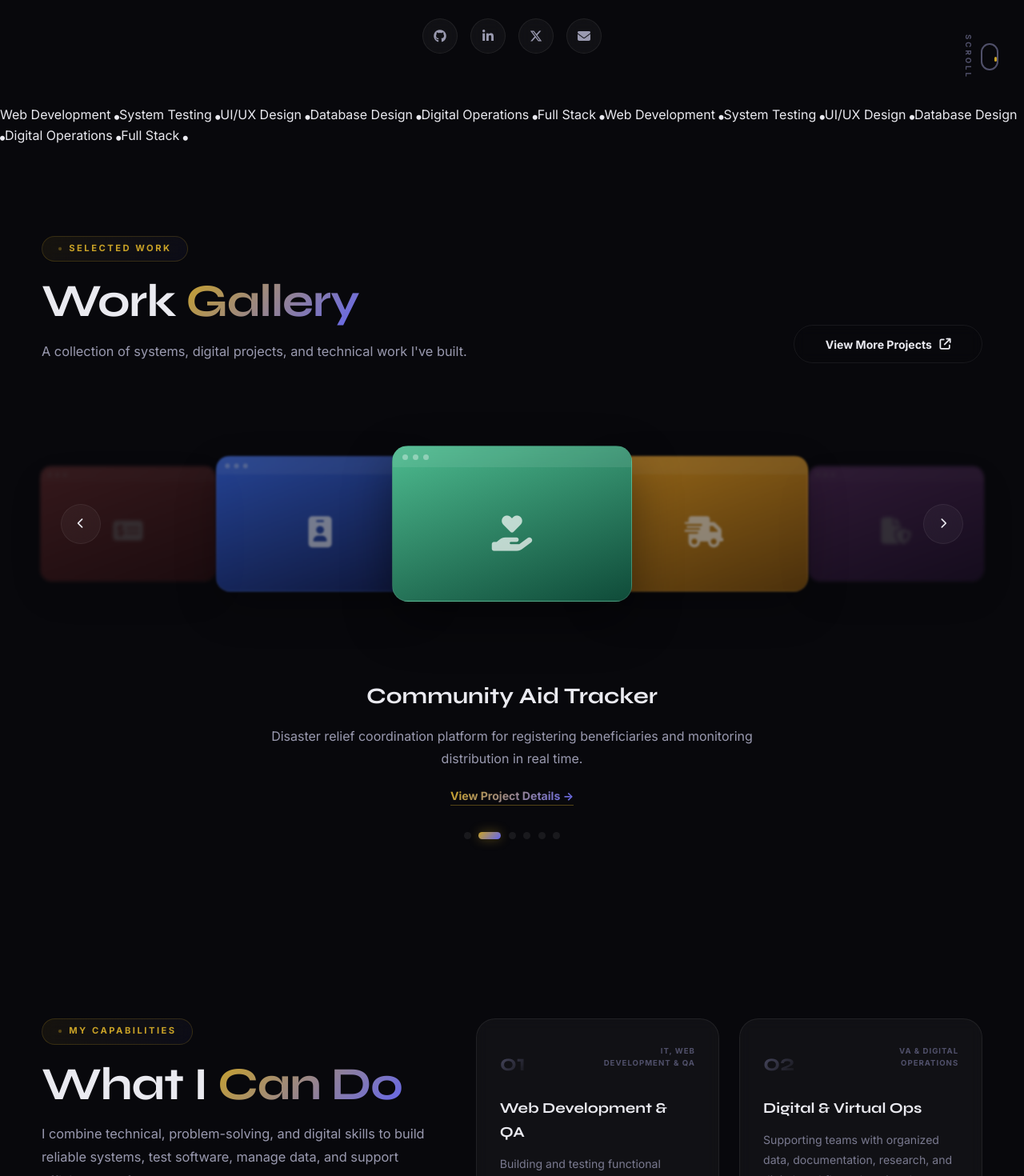
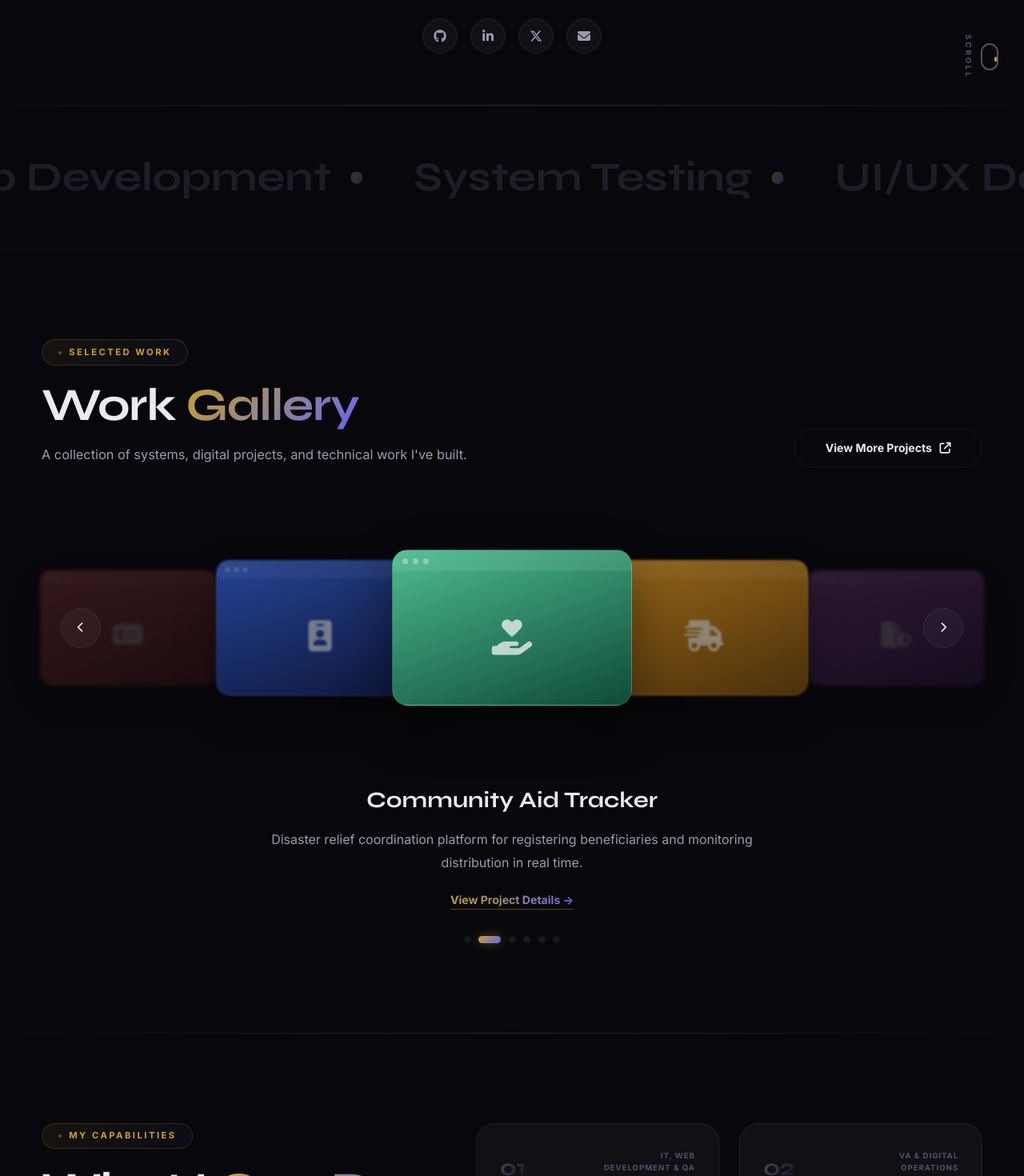
Before and after one commit to KevinQiendraSyahputra/portofolio-kevin-dev, a React (Vite) app: page / in a window 1280 px wide. Shown: the part 1120-2590 px from the top of the page at 80% size. Built offline with nearby package versions, Linux system fonts and the light colour scheme.

Commit message:
updae an

```diff
--- a/src/components/ArchiveModal.jsx
+++ b/src/components/ArchiveModal.jsx
@@ -96,20 +96,22 @@ function ArchiveModal({ isOpen, onClose, onToggleTheme, isLight }) {
           <button className="archive-back" onClick={onClose}>
             <i className="fa-solid fa-arrow-left"></i> Back
           </button>
+
           <div className="archive-tabs">
             <button
               className={activeTab === 'technical' ? 'active' : ''}
               onClick={() => setActiveTab('technical')}
             >
-              Technical
+              <span>Technical</span>
             </button>
             <button
               className={activeTab === 'digital' ? 'active' : ''}
               onClick={() => setActiveTab('digital')}
             >
-              Digital
+              <span>Digital</span>
             </button>
           </div>
+
           <button className="icon-toggle" onClick={onToggleTheme} aria-label="Toggle theme">
             <i className={`fa-solid ${isLight ? 'fa-moon' : 'fa-sun'}`}></i>
           </button>
@@ -118,8 +120,11 @@ function ArchiveModal({ isOpen, onClose, onToggleTheme, isLight }) {
 
       <div className="archive-body">
         <div className="container">
+          {/* Keyed Animated Wrapper for Smooth Transition */}
+          <div key={activeTab} className="archive-tab-content-animated">
             {activeTab === 'technical' && (
               <div className="archive-tab-panel active">
+                <div className="archive-header-anim">
                   <span className="section-tag">Archive</span>
                   <h2 className="section-title">
                     Technical <span className="accent">Projects</span>
@@ -127,9 +132,15 @@ function ArchiveModal({ isOpen, onClose, onToggleTheme, isLight }) {
                   <p className="section-sub" style={{ marginBottom: '2.4rem' }}>
                     A complete collection of technical work, systems, and digital projects.
                   </p>
+                </div>
+
                 <div className="tech-list">
                   {techProjects.map((p, i) => (
-                  <div key={i} className="tech-row">
+                    <div
+                      key={i}
+                      className="tech-row archive-item-stagger"
+                      style={{ '--stagger-idx': i }}
+                    >
                       <span className="idx">{String(i + 1).padStart(2, '0')}</span>
                       <div>
                         <h4>{p.title}</h4>
@@ -154,6 +165,7 @@ function ArchiveModal({ isOpen, onClose, onToggleTheme, isLight }) {
 
             {activeTab === 'digital' && (
               <div className="archive-tab-panel active">
+                <div className="archive-header-anim">
                   <span className="section-tag">Digital Projects</span>
                   <h2 className="section-title">
                     Beyond <span className="accent">Code</span>
@@ -161,11 +173,17 @@ function ArchiveModal({ isOpen, onClose, onToggleTheme, isLight }) {
                   <p className="section-sub" style={{ marginBottom: '2.4rem' }}>
                     Creative, visual, and content projects developed alongside my technical work.
                   </p>
+                </div>
+
                 <div className="digital-grid">
                   {digitalProjects.map((p, i) => {
                     const hue = 20 + i * 45;
                     return (
-                    <div key={i} className="digital-card">
+                      <div
+                        key={i}
+                        className="digital-card archive-item-stagger"
+                        style={{ '--stagger-idx': i }}
+                      >
                         <div className="mock-grid">
                           {Array.from({ length: 15 }).map((_, s) => (
                             <div
@@ -187,6 +205,7 @@ function ArchiveModal({ isOpen, onClose, onToggleTheme, isLight }) {
                 </div>
               </div>
             )}
+          </div>
 
           <div className="archive-cta">
             <h3>
--- a/src/styles/global.css
+++ b/src/styles/global.css
@@ -987,6 +987,56 @@ section {
 }
 
 /* ===================================================================
+   SECTION DIVIDER & MARQUEE
+=================================================================== */
+.section-divider {
+  width: 100%;
+  height: 1px;
+  background: linear-gradient(90deg, transparent, var(--border), rgba(var(--accent-rgb), 0.2), var(--border), transparent);
+  margin: 0;
+}
+
+.marquee-section {
+  padding: 3rem 0;
+  overflow: hidden;
+  border-top: 1px solid var(--border-soft);
+  border-bottom: 1px solid var(--border-soft);
+  position: relative;
+  z-index: 1;
+}
+
+.marquee-track {
+  display: flex;
+  white-space: nowrap;
+  animation: marqueeScroll 30s linear infinite;
+}
+
+.marquee-track span {
+  font-family: 'Syne', sans-serif;
+  font-size: clamp(2rem, 4vw, 3.4rem);
+  font-weight: 700;
+  color: var(--text-faint);
+  padding: 0 2rem;
+  display: inline-flex;
+  align-items: center;
+  gap: 1.5rem;
+  opacity: 0.3;
+}
+
+.marquee-track span i {
+  font-size: 0.8em;
+  background: linear-gradient(135deg, var(--accent), var(--accent2));
+  -webkit-background-clip: text;
+  -webkit-text-fill-color: transparent;
+  background-clip: text;
+}
+
+@keyframes marqueeScroll {
+  from { transform: translateX(0); }
+  to { transform: translateX(-50%); }
+}
+
+/* ===================================================================
    WORK GALLERY (3D COVERFLOW)
 =================================================================== */
 .work-head {
@@ -1973,7 +2023,7 @@ section {
 }
 
 /* ===================================================================
-   ARCHIVE OVERLAY
+   ARCHIVE OVERLAY & KINETIC TAB TRANSITIONS
 =================================================================== */
 .archive-overlay {
   position: fixed;
@@ -1996,7 +2046,7 @@ section {
 .archive-bar {
   position: sticky;
   top: 0;
-  z-index: 5;
+  z-index: 20;
   padding: 1.2rem 0;
   background: var(--navbar-bg-scrolled);
   backdrop-filter: blur(20px);
@@ -2030,9 +2080,11 @@ section {
   border-color: var(--accent);
 }
 
+/* Animated Underline Tabs */
 .archive-tabs {
   display: flex;
-  gap: 2.2rem;
+  gap: 2rem;
+  position: relative;
 }
 
 .archive-tabs button {
@@ -2044,26 +2096,100 @@ section {
   text-transform: uppercase;
   color: var(--text-dim);
   cursor: pointer;
-  padding-bottom: 6px;
-  border-bottom: 2px solid transparent;
-  transition: all 0.3s ease;
+  padding: 0.4rem 0.6rem;
+  position: relative;
+  transition: color 0.3s ease;
+}
+
+.archive-tabs button span {
+  position: relative;
+  z-index: 1;
+}
+
+.archive-tabs button::after {
+  content: '';
+  position: absolute;
+  bottom: -2px;
+  left: 0;
+  width: 100%;
+  height: 2.5px;
+  background: linear-gradient(90deg, var(--accent), var(--accent2));
+  border-radius: 2px;
+  transform: scaleX(0);
+  transform-origin: center;
+  transition: transform 0.35s cubic-bezier(0.16, 1, 0.3, 1), box-shadow 0.3s ease;
+}
+
+.archive-tabs button:hover {
+  color: var(--text);
 }
 
 .archive-tabs button.active {
   color: var(--text);
-  border-color: var(--accent);
+}
+
+.archive-tabs button.active::after {
+  transform: scaleX(1);
+  box-shadow: 0 0 12px rgba(var(--accent-rgb), 0.6);
 }
 
 .archive-body {
   padding: 4rem 0 3rem;
-}
-
-.archive-tab-panel {
-  display: none;
-}
-
-.archive-tab-panel.active {
-  display: block;
+  min-height: 80vh;
+}
+
+/* Main Tab Transition Animations */
+.archive-tab-content-animated {
+  animation: tabFadeSlideIn 0.5s cubic-bezier(0.16, 1, 0.3, 1) forwards;
+  will-change: transform, opacity, filter;
+}
+
+.archive-header-anim {
+  animation: tabHeaderIn 0.45s cubic-bezier(0.16, 1, 0.3, 1) forwards;
+}
+
+@keyframes tabFadeSlideIn {
+  0% {
+    opacity: 0;
+    transform: translateY(24px) scale(0.985);
+    filter: blur(6px);
+  }
+  100% {
+    opacity: 1;
+    transform: translateY(0) scale(1);
+    filter: blur(0);
+  }
+}
+
+@keyframes tabHeaderIn {
+  0% {
+    opacity: 0;
+    transform: translateY(-12px);
+  }
+  100% {
+    opacity: 1;
+    transform: translateY(0);
+  }
+}
+
+/* Staggered Children for Tech & Digital Items */
+.archive-item-stagger {
+  opacity: 0;
+  transform: translateY(28px);
+  animation: itemCascadeIn 0.55s cubic-bezier(0.16, 1, 0.3, 1) forwards;
+  animation-delay: calc(0.04s * var(--stagger-idx, 0) + 0.08s);
+  will-change: transform, opacity;
+}
+
+@keyframes itemCascadeIn {
+  0% {
+    opacity: 0;
+    transform: translateY(28px);
+  }
+  100% {
+    opacity: 1;
+    transform: translateY(0);
+  }
 }
 
 .tech-list {
@@ -2078,11 +2204,12 @@ section {
   align-items: flex-start;
   padding: 1.8rem 0;
   border-bottom: 1px solid var(--border-soft);
-  transition: all 0.3s ease;
+  transition: transform 0.3s cubic-bezier(0.16, 1, 0.3, 1), border-color 0.3s ease;
 }
 
 .tech-row:hover {
-  transform: translateX(6px);
+  transform: translateX(8px);
+  border-bottom-color: rgba(var(--accent-rgb), 0.25);
 }
 
 .tech-row .idx {
```
Lines whose indentation alone changed are shown as unchanged.
